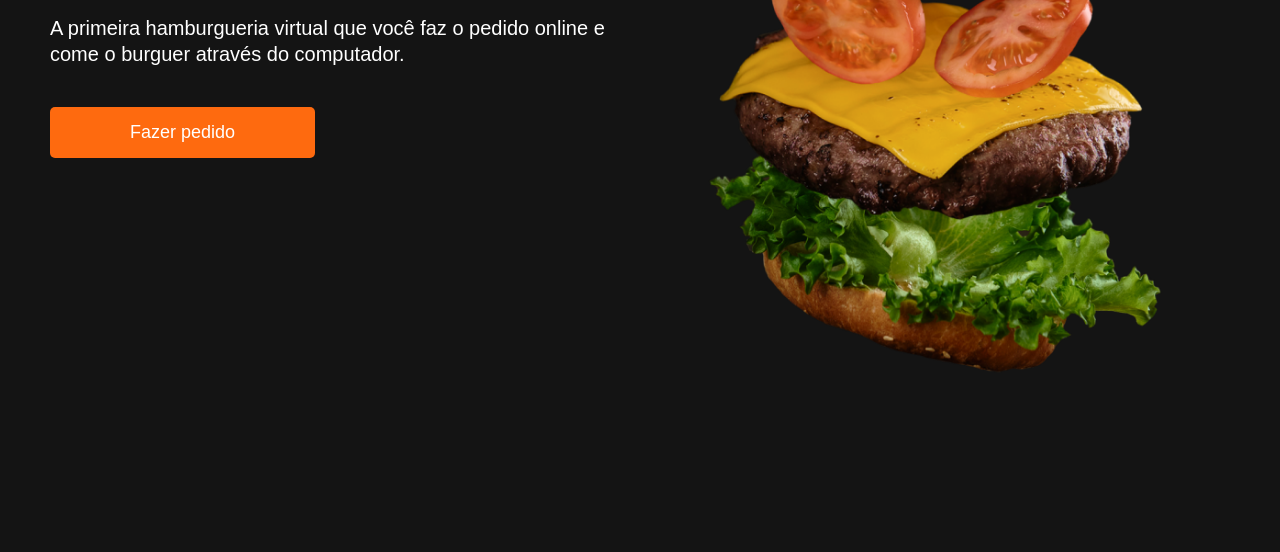
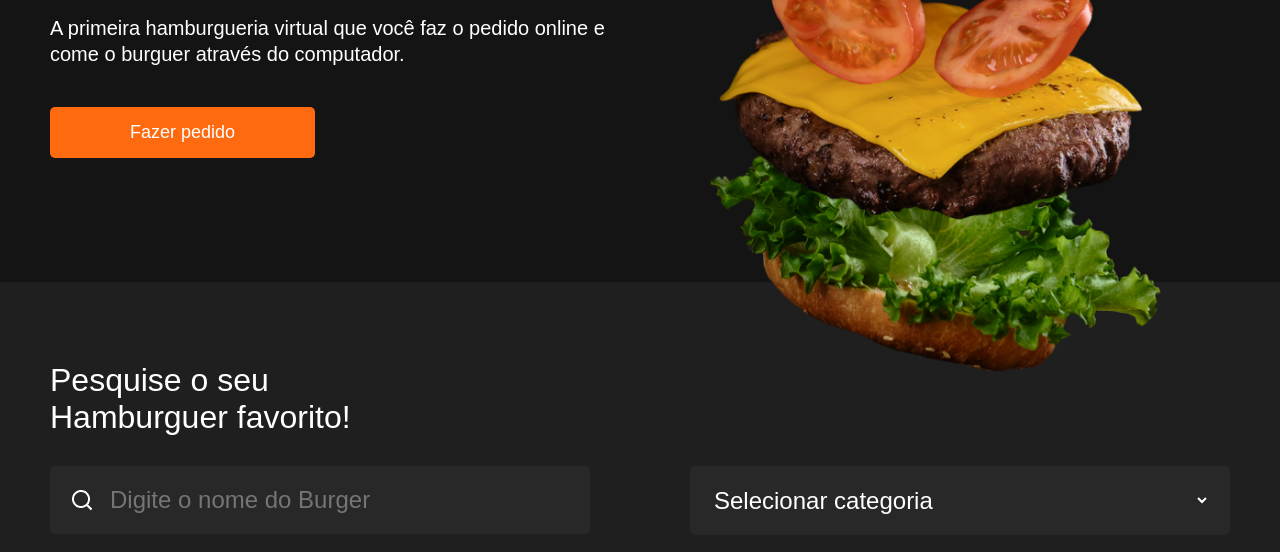
Before and after one commit to Jamersonfelix/B7-Burger, a plain HTML site: page index.html in a window 1280 px wide. Shown: the part 366-918 px from the top of the page. Before the commit the page ends 800 px from the top, so only its background shows below. Drawn offline with Linux system fonts and the light colour scheme; a web font is replaced by a local one.

Commit message:
Ending the Search section

```diff
--- a/assets/css/style.css
+++ b/assets/css/style.css
@@ -140,9 +140,46 @@ header .menu-icon div{
     opacity: 0.8;
 }
 
-
-
-
+/* criando o SEARCH*/
+.search {
+   background-color: #1f1f1f;
+   padding: 80px 0;
+   margin-top: -100px;
+}
+.search .title{
+    font-size: 32px;
+    font-weight: 500;
+}
+.search .sides{
+    display: flex;
+    margin-top: 30px;
+    gap: 100px;
+}
+.search .leftside,
+.search .rightside{
+    flex: 1;
+}
+.search input,
+.search select{
+    width: 100%;
+    background-color: #282828;
+    color: #fff;
+    font-size: 24px;
+    outline: none;
+    padding: 20px;
+    border: 0;
+    border-radius: 5px;
+}
+/*colocando a lupa no imput*/
+.search input{
+    background-image: url(/assets/images/searchIcon.png);
+    background-repeat: no-repeat;
+    background-position: 20px center;
+    padding-left: 60px;
+}
+.search select{
+    border-right: 20px solid transparent;
+}
 
 
 
@@ -191,4 +228,15 @@ header .menu-icon div{
         font-size: 44px;
         line-height: 50px;
     }
+    /* deixando o SEARCH responsivo*/
+    .search{
+        padding-bottom: 30px;
+    }
+    .search .title{
+        text-align: center;
+    }
+    .search .sides{
+        flex-direction: column;
+        gap: 20px;
+    }
 }
--- a/index.html
+++ b/index.html
@@ -45,5 +45,24 @@
             </div>
         </div>
     </section>
+    <section class="search">
+        <div class="container">
+            <div class="title">Pesquise o seu<br/>Hamburguer favorito!</div>
+            <div class="sides">
+                <div class="leftside">
+                    <input type="search" placeholder="Digite o nome do Burger"/>
+                </div>
+                <div class="rightside">
+                    <select name="" id="">
+                        <option value="">Selecionar categoria</option>
+                        <option value="burgers">Burgers</option>
+                        <option value="pizza">Pizza</option>
+                        <option value="vegetariano">Vegertariano</option>
+                        <option value="kids">Kids</option>
+                    </select>
+                </div>
+            </div>
+        </div>
+    </section>
 </body>
 </html>
```
